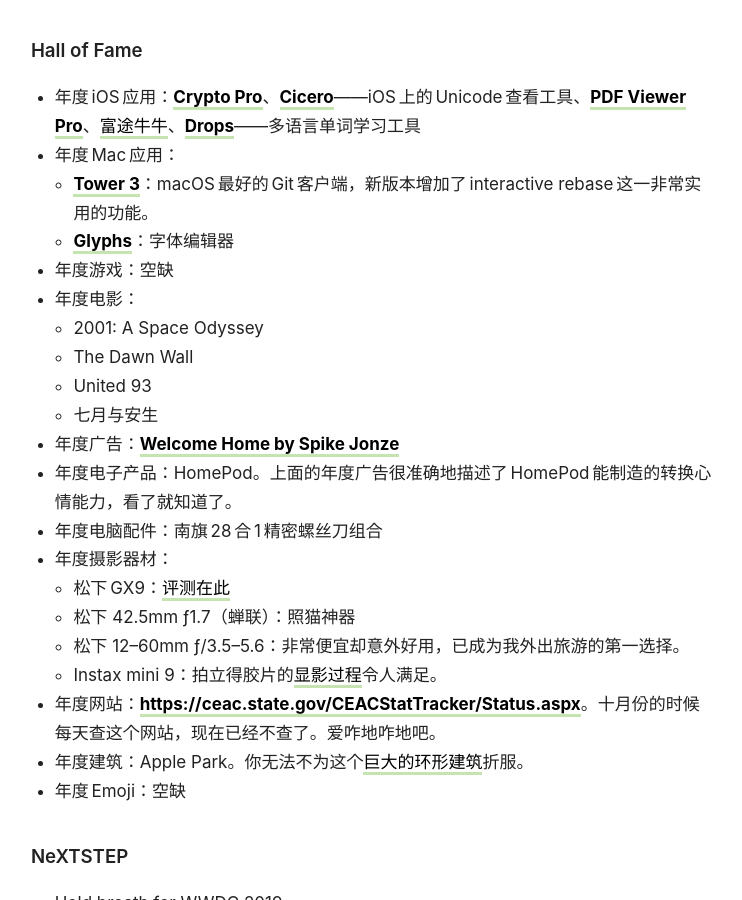
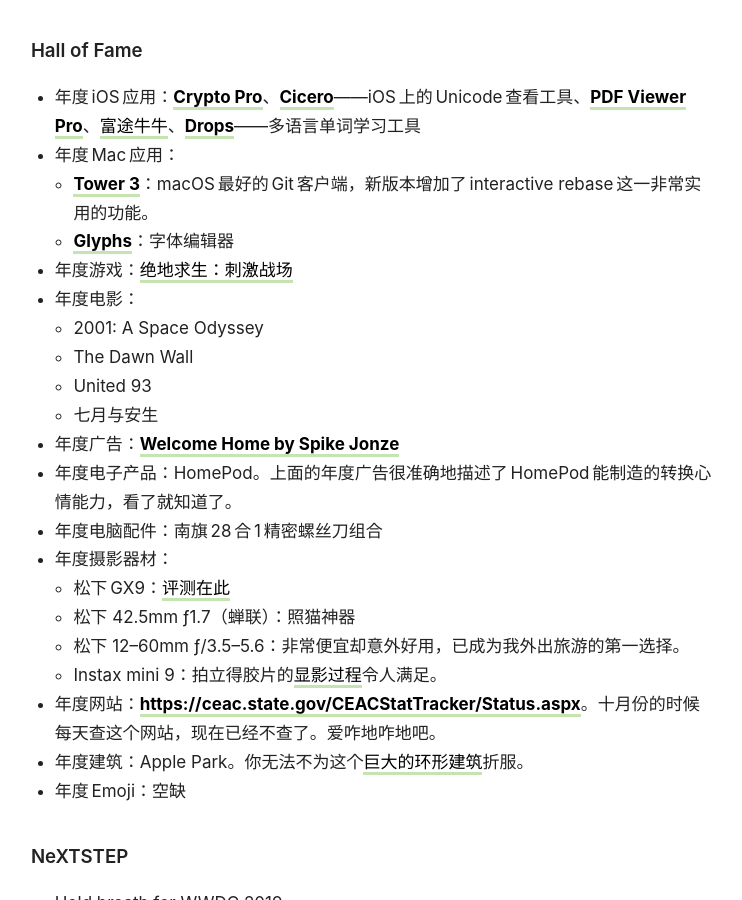
Before and after one commit to xhacker/xhacker.github.io, a Jekyll site: the page built from _posts/2018-12-31-oh-my-2018.md, in a window 1280 px wide and 900 px high, scrolled down 1876 px. Shown: the whole window, without its empty margins (279-1021 px from the left). Built offline with Jekyll 4.4.1, drawn with Linux system fonts in a browser that asks for light colours; nearby versions of some CDN libraries; comment, search, counter and statistics services are not loaded.

Commit message:
Update 年度游戏

```diff
--- a/_posts/2018-12-31-oh-my-2018.md
+++ b/_posts/2018-12-31-oh-my-2018.md
@@ -70,7 +70,7 @@
 * 年度 Mac 应用：
   * <a href="https://www.git-tower.com/mac">Tower 3</a>：macOS 最好的 Git 客户端，新版本增加了 interactive rebase 这一非常实用的功能。
   * <a href="https://glyphsapp.com">Glyphs</a>：字体编辑器
-* 年度游戏：空缺
+* 年度游戏：<a href="https://pg.qq.com/">绝地求生：刺激战场</a>
 * 年度电影：
   * 2001: A Space Odyssey
   * The Dawn Wall
```
